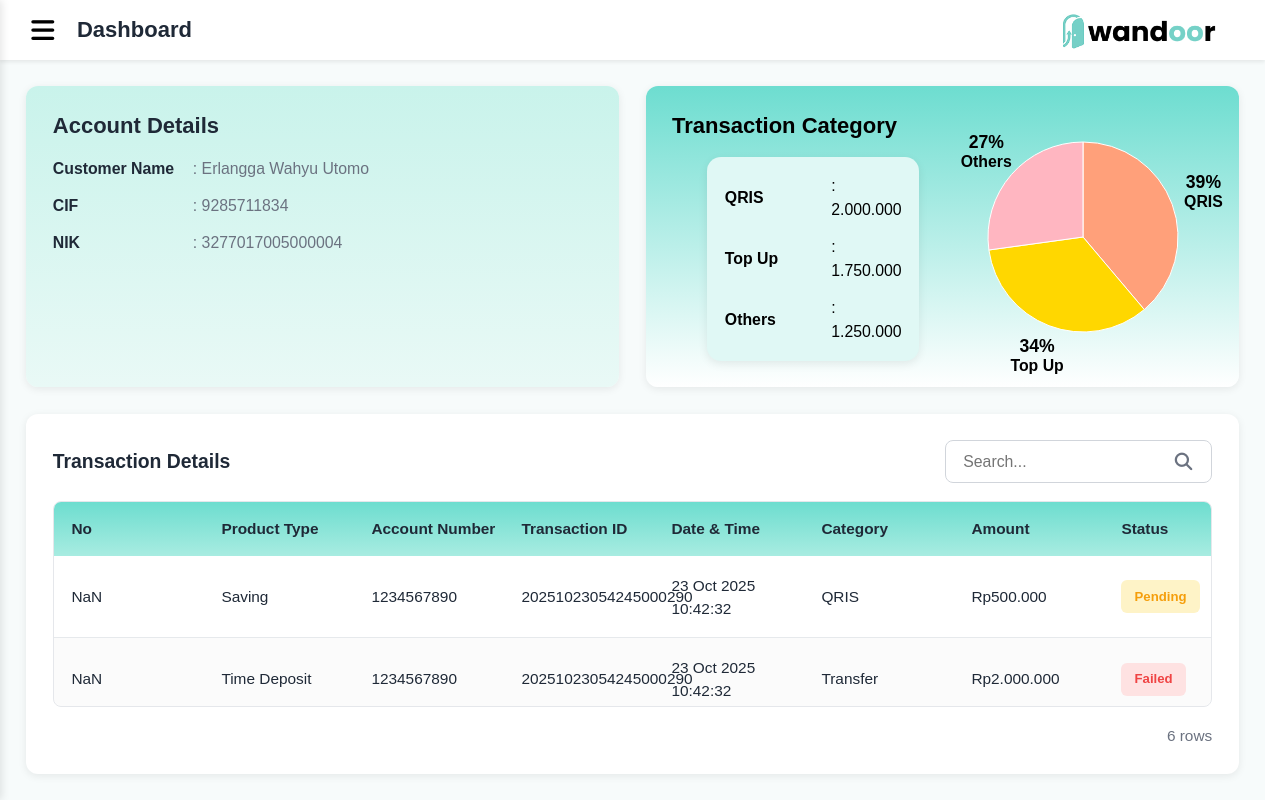
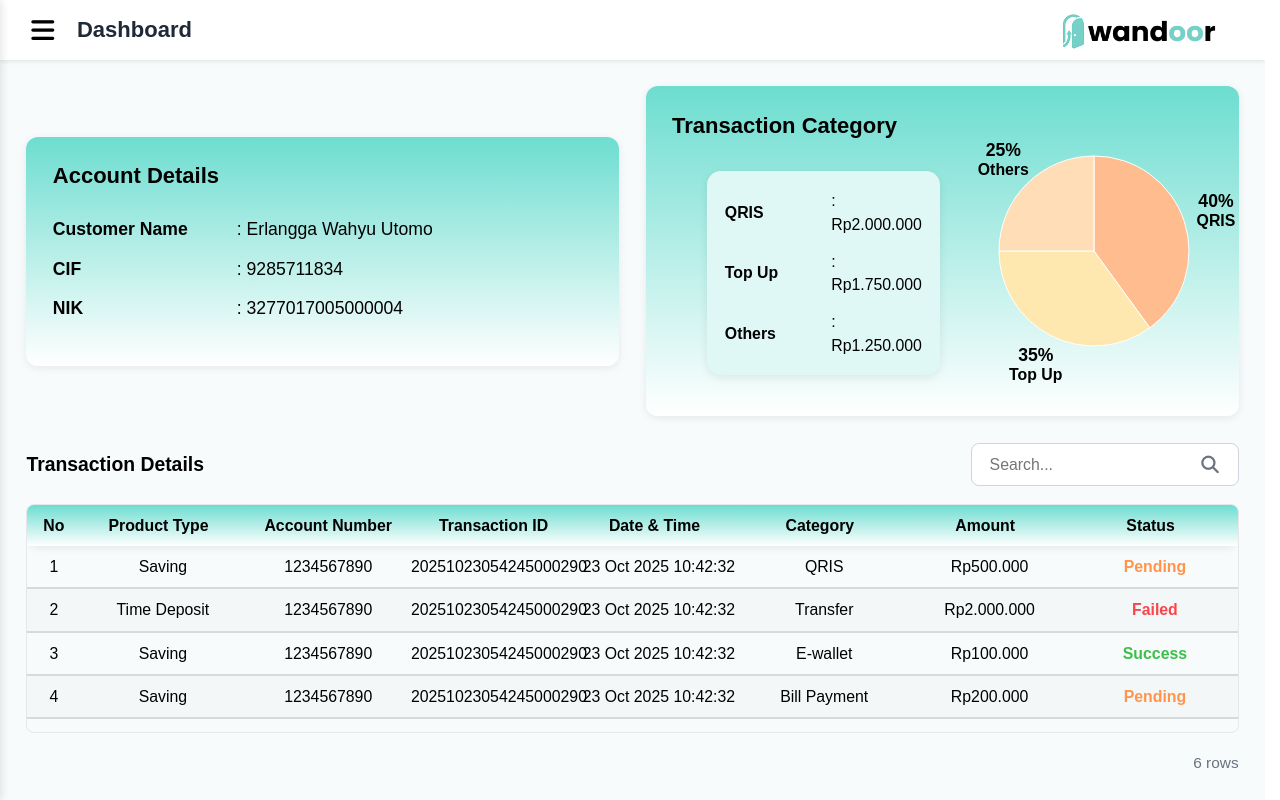
Before and after one commit to kelompok-3-odp343/Client-Side, a React (Vite) app: page /admin/transactions in a window 1280 px wide. Built offline with nearby package versions, Linux system fonts and the light colour scheme; sample sign-in values are in the browser's storage.

Commit message:
Update transaction history admin

```diff
--- a/src/features/admin-dashboard/components/DataTable.jsx
+++ b/src/features/admin-dashboard/components/DataTable.jsx
@@ -11,7 +11,6 @@ export default function DataTable({
 	renderCell,
 	searchBar,
 	tableClassName = "",
-	headerColor = "teal",
 }) {
 	const getSortIcon = (columnKey) => {
 		if (sortConfig?.key === columnKey) {
@@ -28,13 +27,13 @@ export default function DataTable({
 			</div>
 
 			<div className="table-wrapper">
-				<table className={`data-table ${tableClassName} header-${headerColor}`}>
+				<table className={`data-table ${tableClassName}`}>
 					<thead>
 						<tr>
 							{columns.map((column) => (
 								<th
 									key={column.key}
-									className={column.sortable ? "sortable" : ""}
+									className={`${column.sortable ? "sortable " : ""}${column.key}-col`}
 									onClick={column.sortable ? () => onSort(column.key) : undefined}
 								>
 									{column.label}
@@ -46,11 +45,11 @@ export default function DataTable({
 						</tr>
 					</thead>
 					<tbody>
-						{data.map((row) => (
+						{data.map((row, rowIndex) => (
 							<tr key={row.id || JSON.stringify(row)}>
 								{columns.map((column) => (
-									<td key={column.key}>
-										{renderCell ? renderCell(row, column) : row[column.key]}
+									<td key={column.key} className={`${column.key}-col`}>
+										{renderCell ? renderCell(row, column, rowIndex) : row[column.key]}
 									</td>
 								))}
 							</tr>
@@ -82,5 +81,4 @@ DataTable.propTypes = {
 	renderCell: PropTypes.func,
 	searchBar: PropTypes.node,
 	tableClassName: PropTypes.string,
-	headerColor: PropTypes.string,
 };
--- a/src/features/admin-dashboard/pages/AdminTransactions.jsx
+++ b/src/features/admin-dashboard/pages/AdminTransactions.jsx
@@ -25,9 +25,9 @@ export default function AdminTransactions() {
 	};
 
 	const categoryData = [
-		{ name: "QRIS", value: 40, amount: "2.000.000", color: "#FFA07A" },
-		{ name: "Top Up", value: 35, amount: "1.750.000", color: "#FFD700" },
-		{ name: "Others", value: 28, amount: "1.250.000", color: "#FFB6C1" },
+		{ name: "QRIS", value: 40, amount: "Rp2.000.000", color: "#FFBC8E" },
+		{ name: "Top Up", value: 35, amount: "Rp1.750.000", color: "#FFE8B0" },
+		{ name: "Others", value: 25, amount: "Rp1.250.000", color: "#FFDDB7" },
 	];
 
 	const accountDetailsData = [
@@ -102,7 +102,7 @@ export default function AdminTransactions() {
 	const tableColumns = [
 		{ key: "no", label: "No", sortable: false },
 		{ key: "productType", label: "Product Type", sortable: true },
-		{ key: "accountNumber", label: "Account Number", sortable: true },
+		{ key: "accountNumber", label: "Account Number", sortable: false },
 		{ key: "transactionId", label: "Transaction ID", sortable: false },
 		{ key: "dateTime", label: "Date & Time", sortable: true },
 		{ key: "category", label: "Category", sortable: true },
@@ -170,7 +170,6 @@ export default function AdminTransactions() {
 						/>
 					}
 					tableClassName="transaction-details-table"
-					headerColor="teal"
 				/>
 			</main>
 		</div>
--- a/src/features/admin-dashboard/styles/category-chart.css
+++ b/src/features/admin-dashboard/styles/category-chart.css
@@ -6,6 +6,7 @@
 	display: flex;
 	flex-direction: column;
 	gap: 1rem;
+	min-height: 18.75rem;
 }
 
 .panel-title {
--- a/src/features/admin-dashboard/styles/data-table.css
+++ b/src/features/admin-dashboard/styles/data-table.css
@@ -1,8 +1,8 @@
 .data-table-section {
-	background: #ffffff;
-	border-radius: 12px;
-	padding: 1.5rem;
-	box-shadow: 0 2px 8px rgba(0, 0, 0, 0.08);
+	/* background: #ffffff; */
+	/* border-radius: 12px; */
+	/* padding: 1.5rem; */
+	/* box-shadow: 0 2px 8px rgba(0, 0, 0, 0.08); */
 	display: flex;
 	flex-direction: column;
 	min-height: 0;
@@ -19,9 +19,9 @@
 }
 
 .table-header h2 {
-	font-size: 1.25rem;
-	font-weight: 600;
-	color: #1f2937;
+	font-size: 1.1rem;
+	font-weight: 800;
+	color: #000;
 	margin: 0;
 }
 
@@ -37,29 +37,33 @@
 .data-table {
 	width: 100%;
 	border-collapse: collapse;
+	table-layout: fixed;
 }
 
 .data-table thead {
+	background: linear-gradient(180deg, #6dddd0 0%, #fff 100%);
+	box-shadow: 0 2px 8px rgba(0, 0, 0, 0.08);
+	border-radius: 12px;
 	position: sticky;
 	top: 0;
 	z-index: 10;
 }
 
 /* Header Color Variants */
-.data-table.header-teal thead {
+/* .data-table.header-teal thead {
 	background: linear-gradient(180deg, #6dddcf 0%, #a8ece1 100%);
 }
 
 .data-table.header-peach thead {
 	background: linear-gradient(180deg, #ffcdb2 0%, #ffe5d9 100%);
-}
+} */
 
 .data-table th {
-	padding: 0.875rem 1rem;
-	text-align: left;
-	font-weight: 600;
-	font-size: 0.875rem;
-	color: #1f2937;
+	padding: 0.5rem 0;
+	text-align: center;
+	font-weight: 700;
+	font-size: 0.9rem;
+	color: #000;
 	white-space: nowrap;
 }
 
@@ -75,11 +79,11 @@
 
 .sort-icon {
 	margin-left: 0.5rem;
-	font-size: 0.75rem;
+	font-size: 0.9rem;
 }
 
 .data-table tbody tr {
-	border-bottom: 1px solid #f3f4f6;
+	border-bottom: 2px solid #d9d9d9;
 	transition: background 0.2s;
 }
 
@@ -88,9 +92,15 @@
 }
 
 .data-table td {
-	padding: 1rem;
-	font-size: 0.875rem;
-	color: #1f2937;
+	padding: 0.25rem 0;
+	font-size: 0.9rem;
+	color: #000;
+	text-align: center;
+}
+
+.no-col {
+	width: 3rem;
+	max-width: 5rem;
 }
 
 .table-footer {
--- a/src/features/admin-dashboard/styles/info-card.css
+++ b/src/features/admin-dashboard/styles/info-card.css
@@ -1,35 +1,39 @@
 .info-card {
-	background: linear-gradient(180deg, #c9f3eb 0%, #e9f9f6 100%);
+	background: linear-gradient(180deg, #6dddd0 0%, #fff 100%);
 	border-radius: 12px;
 	padding: 1.5rem;
 	box-shadow: 0 2px 8px rgba(0, 0, 0, 0.08);
+  	height: auto;
+	align-self: center;
 }
 
 .info-card-title {
 	font-size: 1.25rem;
-	font-weight: 600;
-	color: #1f2937;
-	margin: 0 0 1rem 0;
+	font-weight: 800;
+	color: #000;
+	margin: 0 0 1.5rem 0;
 }
 
 .info-card-content {
 	display: flex;
 	flex-direction: column;
 	gap: 0.75rem;
+	margin-bottom: 1rem;
 }
 
 .info-row {
 	display: grid;
 	grid-template-columns: 140px 1fr;
 	align-items: center;
-	font-size: 0.9rem;
+	gap: 2.5rem;
+	font-size: 1rem;
 }
 
 .info-label {
-	font-weight: 600;
-	color: #1f2937;
+	font-weight: 700;
+	color: #000;
 }
 
 .info-value {
-	color: #6b7280;
+	color: #000;
 }
--- a/src/features/admin-dashboard/styles/status-badge.css
+++ b/src/features/admin-dashboard/styles/status-badge.css
@@ -1,7 +1,7 @@
 .status-badge {
-	padding: 0.375rem 0.75rem;
+	padding: 0.25rem 0rem;
 	border-radius: 6px;
-	font-size: 0.75rem;
+	font-size: 0.9rem;
 	font-weight: 600;
 	display: inline-block;
 	text-transform: capitalize;
@@ -9,18 +9,18 @@
 
 /* Transaction Status */
 .status-success {
-	background: #d1fae5;
-	color: #10b981;
+	/* background: #d1fae5; */
+	color: #3DBF4A;
 }
 
 .status-pending {
-	background: #fef3c7;
-	color: #f59e0b;
+	/* background: #fef3c7; */
+	color: #FF954C;
 }
 
 .status-failed {
-	background: #fee2e2;
-	color: #ef4444;
+	/* background: #fee2e2; */
+	color: #F94449;
 }
 
 /* User Status */
```
